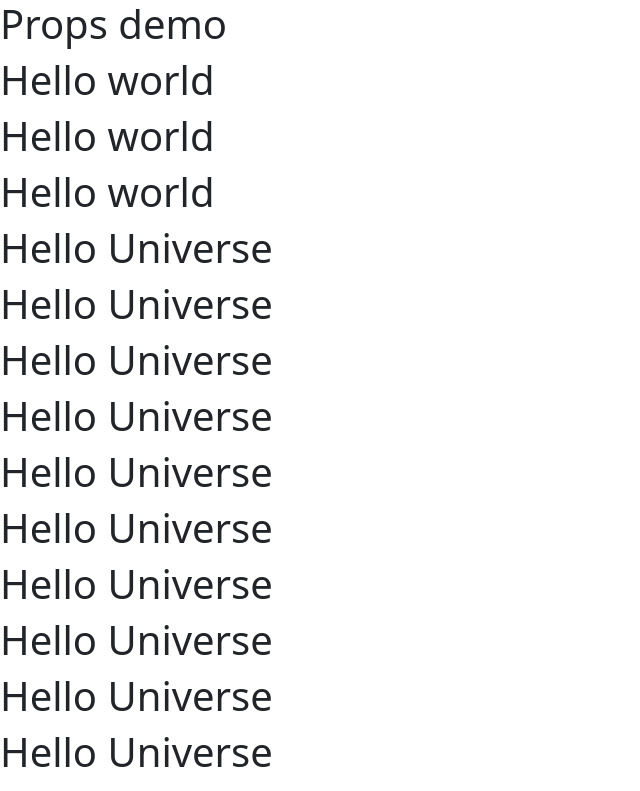
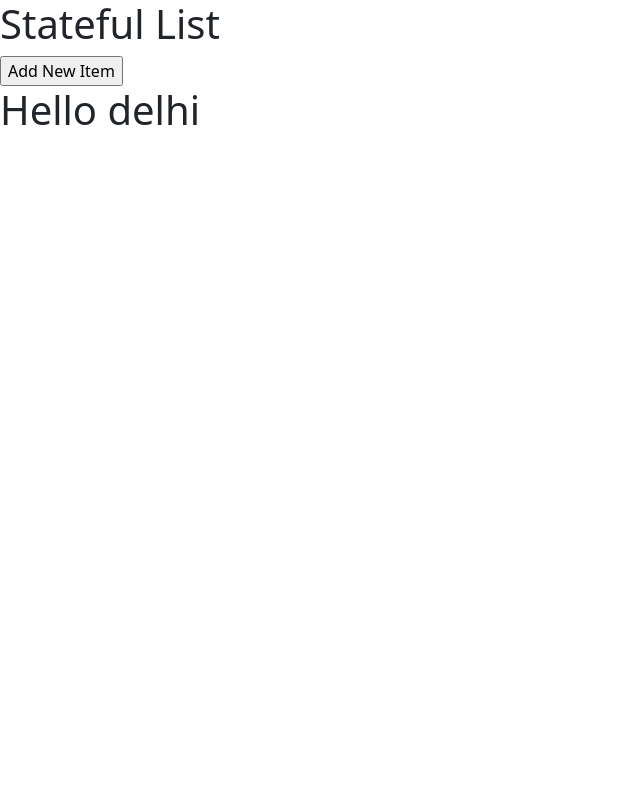
Before and after one commit to Ajay-Sonavane/fourth-react-app, a React (Create React App) app: page / in a window 1280 px wide. Shown: the top 791 px of the page, without its empty margins (0-640 px from the left). Built offline with nearby package versions, Linux system fonts and the light colour scheme.

Commit message:
stateful list

```diff
--- a/src/App.js
+++ b/src/App.js
@@ -1,33 +1,39 @@
+import { useState } from "react";
+
 function App() {
   return (
     <>
-      <h1>Props demo </h1>
-      {/* calling the messege */}
+      <h1>Stateful List</h1>
       <ListDemo />
     </>
   );
 }
 
 function ListDemo() {
-  let list = ["", "", ""];
-  let list1 = [];
-  for (let i = 0; i < 100; i++) {
-    list1.push("");
-  }
-  //
+  // let list = ["delhi"]
+  // C1: Stateful Variable
+  let [list, setList] = useState(["delhi"]);
+
+  // C2: Acton Member Funcn
+  let addItemAction = () => {
+    // why didn u use push method, push method update the same object
+    // setter method requires immutable object.
+    // We have to pass new list.
+    let newList = [...list, "mumbai"];
+    console.log(newList);
+
+    // DOM :: TRIGGER DOM
+    setList(newList);
+  };
 
   return (
     <>
+      {/** C3: Event Binding */}
+      <input type="button" value="Add New Item" onClick={addItemAction} />
+
+      {/** C4: List */}
       {list.map((item) => (
-        <div>
-          <h1>Hello world</h1>
-        </div>
-      ))}
-
-      {list1.map((item) => (
-        <div>
-          <h1>Hello Universe</h1>
-        </div>
+        <h1>Hello {item}</h1>
       ))}
     </>
   );
```
